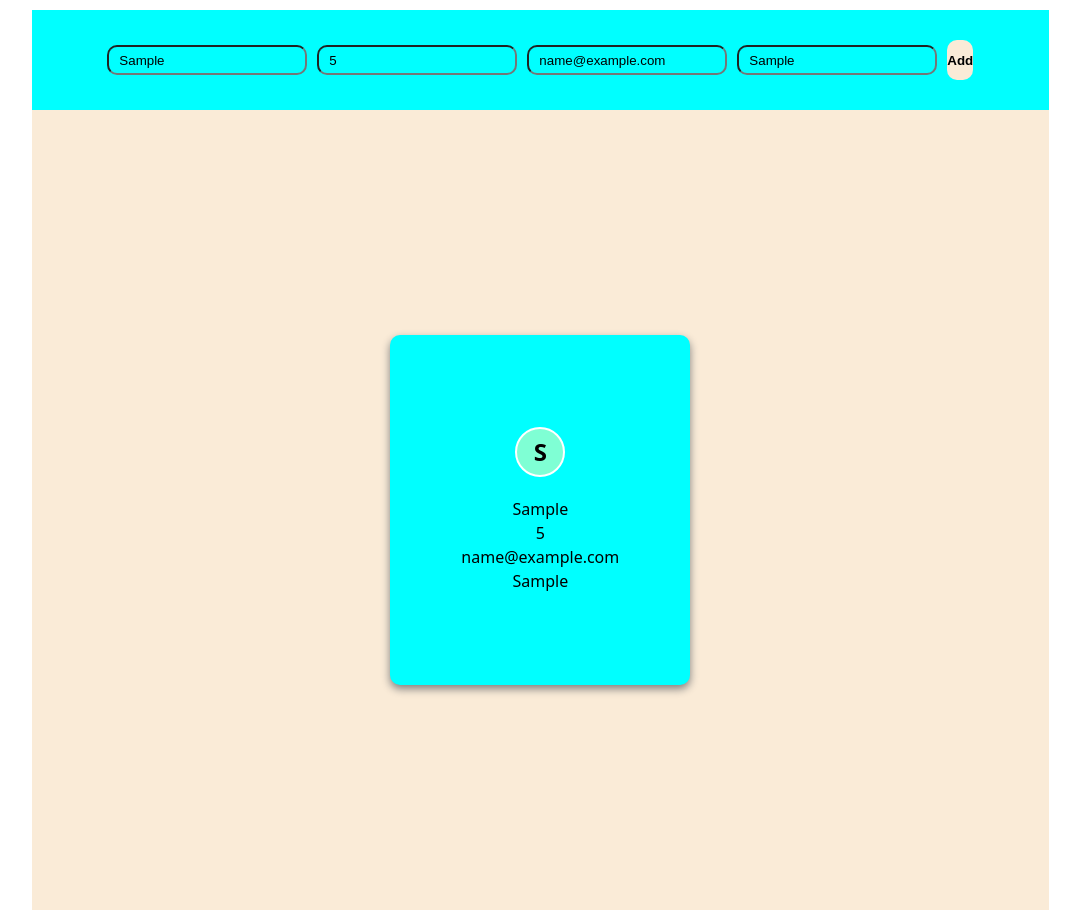
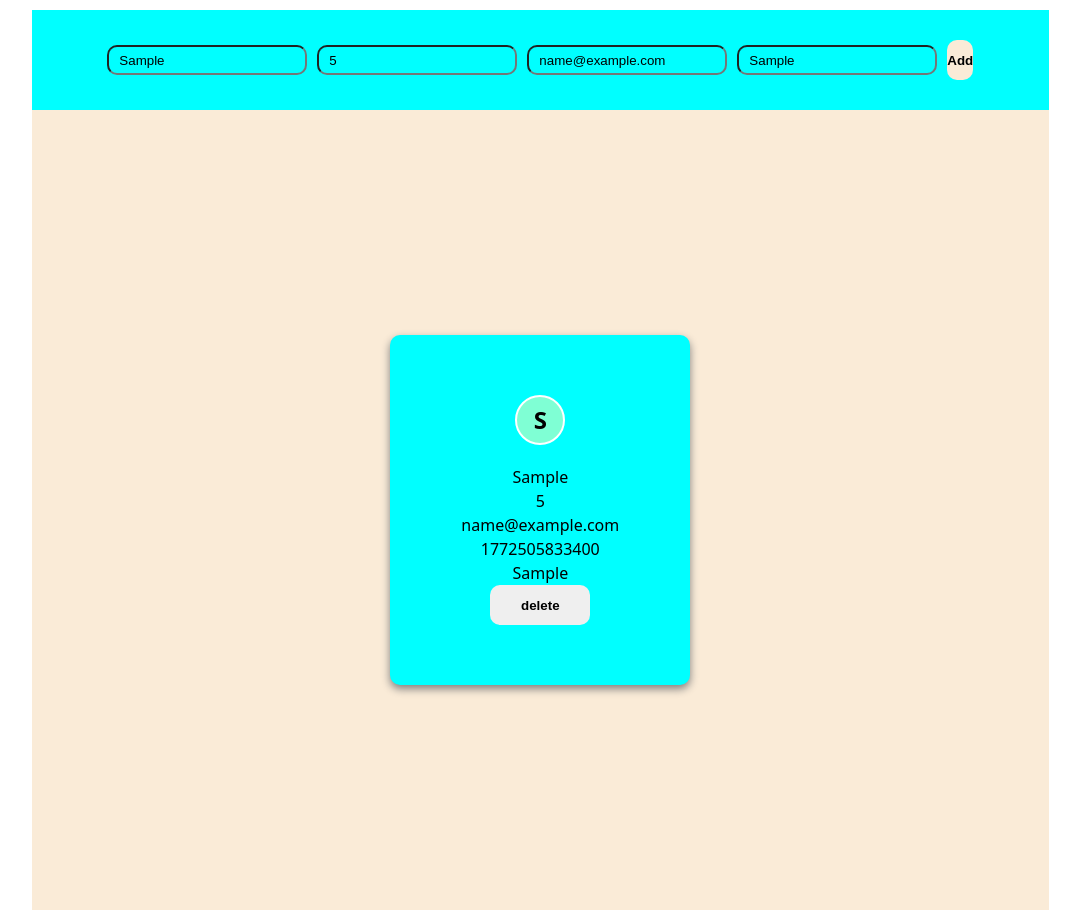
Before and after one commit to Pr-ElTech/ContactBookApp, a React (Vite) app: page / in a window 1280 px wide. Both pictures are taken after typing "Sample", "5", "name@example.com", "Sample" into the empty fields and a click on the button "Add". Shown: the whole page, without its empty margins (10-1090 px from the left). Built offline with nearby package versions, Linux system fonts and the light colour scheme.

Commit message:
adding a delete button using filter

```diff
--- a/src/CSS/ContactCard.css
+++ b/src/CSS/ContactCard.css
@@ -9,6 +9,8 @@
     flex-direction: column;
     gap: 20px;
     box-shadow: 0px 4px 8px gray;
+    cursor: pointer;
+    transition: 0.3s;
 
     & h2 {
         height: 50px;
@@ -26,6 +28,25 @@
         list-style-type: none;
         text-align: center;
 
+
+
+    & button {
+        width: 100px;
+        height: 40px;
+        border-radius: 10px;
+        border: none;
+        cursor: pointer;
+        transition: 0.3s;
+        font-weight: bold;
     }
 
+    & button:hover{
+box-shadow: 0px 4px 8px hotpink;
+    }
 }
+
+}
+
+.contactCard:hover{
+    box-shadow: 0px 4px 16px hotpink;
+}
--- a/src/CSS/ContactContainer.css
+++ b/src/CSS/ContactContainer.css
@@ -26,5 +26,4 @@
     justify-content: center;
     flex-wrap: wrap-reverse;
     gap: 20px;
-    cursor: pointer;
 }
--- a/src/components/ContactCard.jsx
+++ b/src/components/ContactCard.jsx
@@ -1,7 +1,7 @@
 import React from 'react'
 import "../CSS/ContactCard.css"
 
-const ContactCard = ({template}) => {
+const ContactCard = ({template, deletedContact}) => {
   return (
     <div className='contactCard'>
     <h2>{template?.Name?.charAt(0).toUpperCase()}</h2>
@@ -9,8 +9,9 @@ const ContactCard = ({template}) => {
         <li>{template?.Name}</li>
         <li>{template?.Tel}</li>
         <li>{template?.Email}</li>
-        <li>{template?.Date}</li>
+        <li>{template?.ID}</li>
         <li>{template?.Note}</li>
+        <button onClick={deletedContact}>delete</button>
     </ul>
     </div>
   )
--- a/src/components/Input.jsx
+++ b/src/components/Input.jsx
@@ -4,10 +4,10 @@ import '../CSS/Input.css'
 const Input = ({HandleAddbtn, input, set}) => {
   return (
     <div className='inputBoard'>
-      <input type="text" placeholder='Name' onChange={(e)=>set({...input, Name:e.target.value})} />
-      <input type="Number" placeholder='Phone Number'onChange={(e)=>set({...input, Tel:e.target.value})} />
-      <input type="Email" placeholder='Email' onChange={(e)=>set({...input, Email:e.target.value})} />
-      <input type="text"placeholder='Note' onChange={(e)=>set({...input, Note:e.target.value})}  />
+      <input type="text" placeholder='Name'  onChange={(e)=>set({...input, Name:e.target.value})} />
+      <input type="number" placeholder='Phone Number'  onChange={(e)=>set({...input, Tel:e.target.value})} />
+      <input type="email" placeholder='Email' onChange={(e)=>set({...input, Email:e.target.value})} />
+      <input type="text"placeholder='Note'   onChange={(e)=>set({...input, Note:e.target.value})}  />
       <button onClick={HandleAddbtn} >Add</button>
     </div>
   )
--- a/src/dev/ContactContainer.jsx
+++ b/src/dev/ContactContainer.jsx
@@ -7,11 +7,12 @@ import React from 'react'
 
 const ContactContainer = () => {
 const [contactDetail , setContactDetail] = useState ({
-    Name: "",
-    Tel: "",
+    Name:"",
+    Tel:"",
     Email:"",
-    Note: ""
+    Note:""
 })
+
 const [contacts, setContact] = useState(JSON.parse(localStorage.getItem ("contacts"))|| [
 ])
 
@@ -24,22 +25,29 @@ const handleContact = () =>{
     }
     else{
         setContactDetail(contactDetail)
-        const newContact = {...contactDetail, ID:Date.now()}
+        const newContact = {...contactDetail,Date:  new Date().toLocaleDateString(), ID:Date.now()}
         const contactInfo = [...contacts,newContact ]
         setContact (contactInfo)
        localStorage.setItem("contacts", JSON.stringify (contactInfo))
+    setContactDetail ({ Name:"",Tel:"",Email:"",Note:""})
     }
 }
 
+const handdleDelete =(id)=>{
+    const deletedContact = contacts.filter((details)=> details.ID ===id)
+ setContact(deletedContact)
+ localStorage.setItem("contacts",JSON.stringify(deletedContact))
 
-  return (
+}
+
+ return (
     <section className='bodyHolder'>
 
         <div className='inputbar'>
             <InputHolder AddBtn= {handleContact} setter={setContactDetail}  contactRec={contactDetail}/>
         </div>
     <div className='ContactContainer'>
-{        contacts.map((details)=> (  <ContactCard key={details.ID} template = {details}/>))
+{        contacts.map((details)=> (  <ContactCard key={details.ID} template = {details} deletedContact ={handdleDelete}/>))
  }
     </div>
     </section>
```
